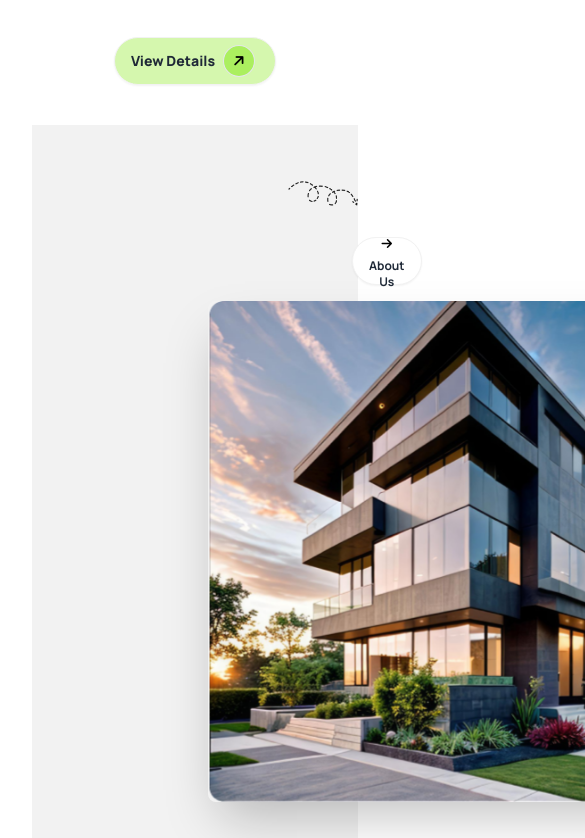
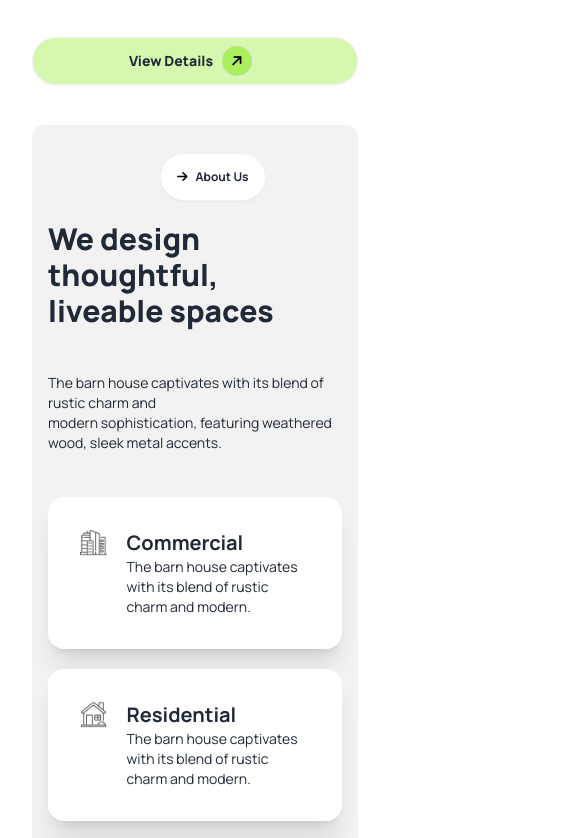
Before and after one commit to Khalid9080/Architectural-Innovators-Responsive-Website, a plain HTML site: page index.html in a window 390 px wide. Shown: the part 766-1604 px from the top of the page, 585 px wide, since content can reach past the window. Drawn offline with nearby package versions, Linux system fonts and the light colour scheme.

Commit message:
Responsive Thoughtful Design Section Done

```diff
--- a/index.html
+++ b/index.html
@@ -116,9 +116,9 @@
             </p>
         </div>
 
-        <div class="flex flex-col justify-center items-center mt-10">
-            <a class="btn rounded-3xl bg-2nd-colour font-black ">View Details<i
-                    class="fa-solid fa-arrow-right text-black -rotate-45 w-8 h-8 bg-button-arrow-color border rounded-full text-center p-2 mr-1"></i></a>
+        <div class="flex flex-col justify-center items-center mt-10 ">
+            <a class="btn rounded-3xl bg-2nd-colour font-black md:w-44 w-full">View Details<i
+                    class="fa-solid fa-arrow-right text-black -rotate-45 w-8 h-8 bg-button-arrow-color border rounded-full text-center p-2 mr-2"></i></a>
 
         </div>
 
@@ -126,30 +126,30 @@
 
 
 
-    <main>
+    <main class="">
         <!-- 2nd------------------- -->
-        <section class="w-full bg-base-200 relative ">
+        <section class="w-full bg-base-200 relative rounded-xl ">
 
 
 
-            <div class="hero p-40 ">
+            <div class="md:hero md:p-40 ">
 
-                <button class="btn rounded-3xl bg-white z-10 absolute text-xs font-bold left-80 top-28">
+                <button class="btn rounded-3xl bg-white z-10 absolute text-xs font-bold md:left-80 md:top-28 left-32 top-7">
                     <i class="fa-solid fa-arrow-right  text-black"></i>
                     About Us
                 </button>
 
-                <div class="absolute left-64 top-14">
+                <div class="absolute left-64 top-14 sm:flex hidden">
                     <img src="assets/Vector.png" alt="">
                 </div>
+<!-- ------------- -->
+                <div class="hero-content flex-col lg:flex-row-reverse gap-20">
 
-                <div class="hero-content flex-col lg:flex-row-reverse gap-20">
-                    <img src="assets/Rectangle.png" class="max-w-lg rounded-lg shadow-2xl" />
+                    <img src="assets/Rectangle.png" class="max-w-lg rounded-lg sm:flex hidden shadow-2xl" />
 
-
-                    <div class="space-y-5">
-                        <h1 class="text-5xl font-black">We design thoughtful, <br> liveable spaces</h1>
-                        <p class="py-6">
+                    <div class="space-y-5 container mx-auto lg:mt-0 mt-20">
+                        <h1 class="md:text-5xl text-3xl font-black">We design thoughtful, <br> liveable spaces</h1>
+                        <p class="py-6 md:text-base text-sm">
                             The barn house captivates with its blend of rustic charm and <br>
                             modern sophistication, featuring weathered wood, sleek metal accents.
                         </p>
@@ -163,8 +163,8 @@
                                     </div>
 
                                     <div>
-                                        <h2 class="card-title font-extrabold">Commercial</h2>
-                                        <p>The barn house captivates with its blend of rustic charm and modern.</p>
+                                        <h2 class="card-title md:font-extrabold font-bold">Commercial</h2>
+                                        <p class="md:text-base text-sm">The barn house captivates with its blend of rustic charm and modern.</p>
                                     </div>
 
                                 </div>
@@ -179,16 +179,25 @@
                                         <img src="assets/residential.png" alt="">
                                     </div>
                                     <div>
-                                        <h2 class="card-title font-extrabold">Residential </h2>
-                                        <p>The barn house captivates with its blend of rustic charm and modern.</p>
+                                        <h2 class="card-title md:font-extrabold font-bold">Residential </h2>
+                                        <p class="md:text-base text-sm">The barn house captivates with its blend of rustic charm and modern.</p>
                                     </div>
                                 </div>
 
                             </div>
                         </div>
 
+                        <div class=" lg:hidden md:hidden  ">
+                            <img src="assets/Rectangle.png" class="max-w-lg rounded-lg shadow-2xl container mx-auto" />
+                        </div>
+
                     </div>
                 </div>
+
+<!-- ------------- -->
+
+
+
             </div>
 
 
```
